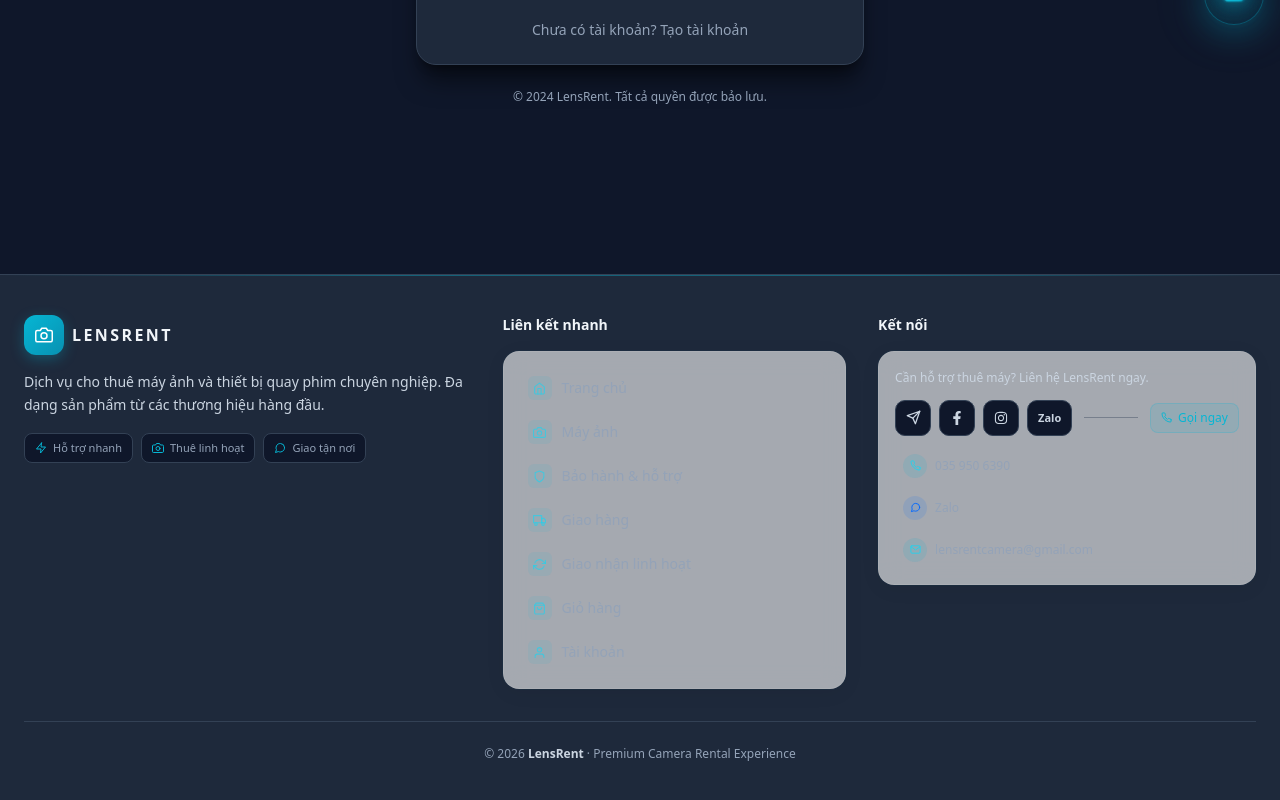
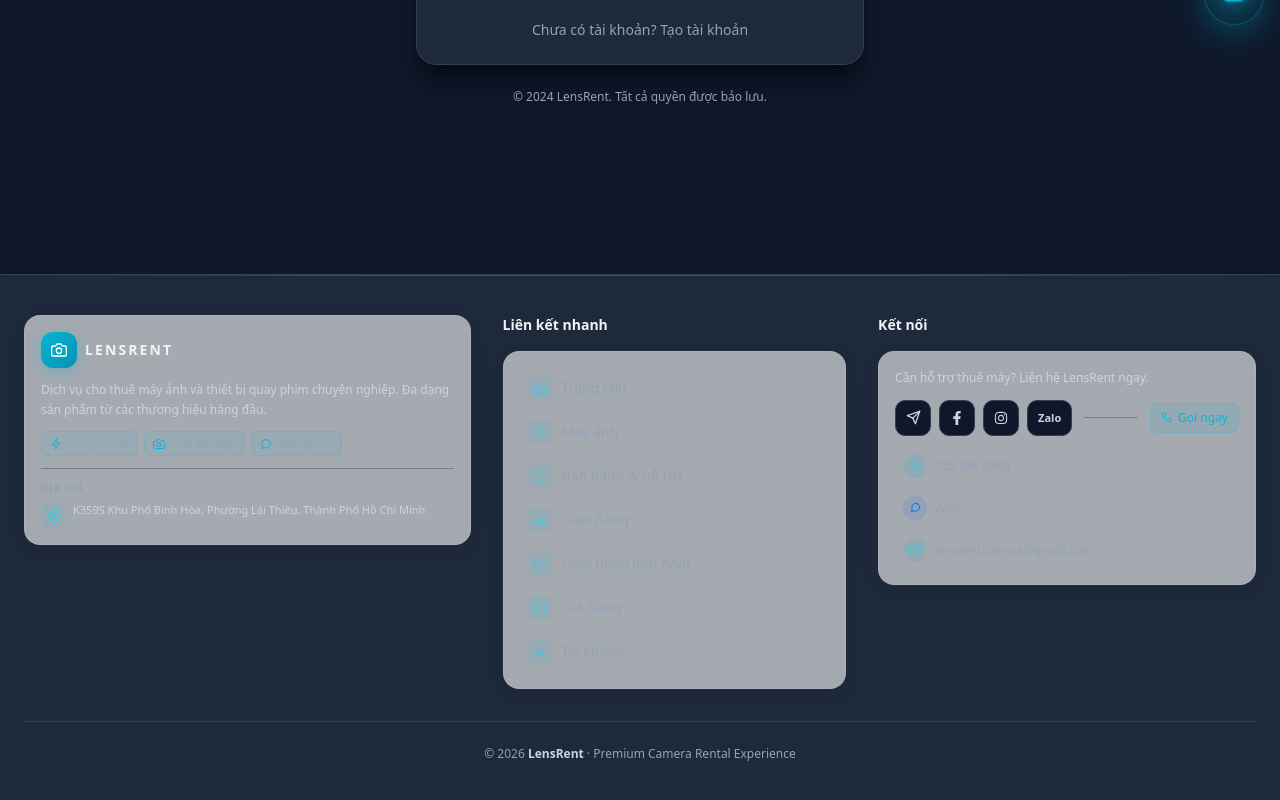
Before and after one commit to kyanh7979/camera-rental-frontend, a React (Vite) app: page /login in a window 1280 px wide. Shown: the part 675-1475 px from the top of the page. Built offline with nearby package versions, Linux system fonts and the light colour scheme; no server answers.

Commit message:
upgrade footer lensrent section with maps and premium layout

```diff
--- a/src/components/layout/Footer.jsx
+++ b/src/components/layout/Footer.jsx
@@ -1,4 +1,4 @@
-import { FiSend, FiPhone, FiMail, FiCamera, FiMessageCircle, FiZap, FiHome, FiShield, FiTruck, FiRefreshCw, FiShoppingBag, FiUser } from 'react-icons/fi';
+import { FiSend, FiPhone, FiMail, FiCamera, FiMessageCircle, FiZap, FiHome, FiShield, FiTruck, FiRefreshCw, FiShoppingBag, FiUser, FiMapPin } from 'react-icons/fi';
 import { FaFacebookF, FaInstagram } from 'react-icons/fa';
 import { useNavigate } from 'react-router-dom';
 import { ROUTES } from '../../constants/routes.js';
@@ -11,6 +11,18 @@ function Footer() {
     { icon: <FiCamera size={12} />, label: 'Thuê linh hoạt' },
     { icon: <FiMessageCircle size={12} />, label: 'Giao tận nơi' },
   ];
+
+  // Shared card style for consistency
+  const cardStyle = {
+    backgroundColor: 'rgba(var(--bg-primary-rgb, 255, 255, 255), 0.6)',
+    backdropFilter: 'blur(12px)',
+    WebkitBackdropFilter: 'blur(12px)',
+    border: '1px solid rgba(var(--border-color-rgb, 200, 200, 200), 0.2)',
+    boxShadow: '0 4px 20px rgba(0, 0, 0, 0.06), 0 0 0 1px rgba(6, 182, 212, 0.04)',
+  };
+
+  const STORE_ADDRESS = 'K359S Khu Phố Bình Hòa, Phường Lái Thiêu, Thành Phố Hồ Chí Minh';
+  const GOOGLE_MAPS_URL = 'https://www.google.com/maps/search/?api=1&query=' + encodeURIComponent(STORE_ADDRESS);
 
   return (
     <footer
@@ -31,24 +43,29 @@ function Footer() {
       <div className="mx-auto max-w-7xl px-4 py-10 md:px-6">
         <div className="grid grid-cols-1 gap-8 md:grid-cols-3 lg:grid-cols-[1.3fr_1fr_1.1fr]">
 
-          {/* Column 1: Logo & Description + Feature Badges */}
+          {/* Column 1: LensRent Info Card */}
           <div>
+            {/* Card wrapper */}
+            <div
+              className="rounded-2xl p-4 transition-all duration-300 hover:-translate-y-0.5"
+              style={cardStyle}
+            >
               {/* Logo */}
               <div
-              className="flex cursor-pointer items-center gap-2 mb-4"
+                className="flex cursor-pointer items-center gap-2 mb-3"
                 onClick={() => navigate(ROUTES.HOME)}
               >
                 <div
-                className="flex h-10 w-10 items-center justify-center rounded-xl flex-shrink-0"
+                  className="flex h-9 w-9 items-center justify-center rounded-xl flex-shrink-0"
                   style={{
                     background: 'linear-gradient(135deg, #06b6d4 0%, #0891b2 100%)',
                     boxShadow: '0 4px 14px rgba(6, 182, 212, 0.3)'
                   }}
                 >
-                <FiCamera className="text-white text-lg" />
+                  <FiCamera className="text-white text-base" />
                 </div>
                 <span
-                className="text-base font-bold tracking-[0.15em]"
+                  className="text-sm font-bold tracking-[0.15em]"
                   style={{ color: 'var(--text-primary)' }}
                 >
                   LENSRENT
@@ -57,22 +74,21 @@ function Footer() {
 
               {/* Description */}
               <p
-              className="text-sm leading-relaxed mb-4"
+                className="text-xs leading-relaxed mb-3"
                 style={{ color: 'var(--text-secondary)' }}
               >
-              Dịch vụ cho thuê máy ảnh và thiết bị quay phim chuyên nghiệp.
-              Đa dạng sản phẩm từ các thương hiệu hàng đầu.
+                Dịch vụ cho thuê máy ảnh và thiết bị quay phim chuyên nghiệp. Đa dạng sản phẩm từ các thương hiệu hàng đầu.
               </p>
 
               {/* Feature Badges */}
-            <div className="flex flex-wrap gap-2">
+              <div className="flex flex-wrap gap-1.5 mb-3">
                 {featureBadges.map((badge, i) => (
                   <div
                     key={i}
-                  className="flex items-center gap-1.5 px-2.5 py-1.5 rounded-lg text-[11px] font-medium"
+                    className="flex items-center gap-1 px-2 py-1 rounded-md text-[10px] font-medium"
                     style={{
-                    backgroundColor: 'var(--bg-primary)',
-                    border: '1px solid var(--border-color)',
+                      backgroundColor: 'rgba(6, 182, 212, 0.08)',
+                      border: '1px solid rgba(6, 182, 212, 0.15)',
                       color: 'var(--text-muted)'
                     }}
                   >
@@ -80,6 +96,35 @@ function Footer() {
                     {badge.label}
                   </div>
                 ))}
+              </div>
+
+              {/* Divider */}
+              <div className="h-px mb-3" style={{ backgroundColor: 'var(--border-color)', opacity: 0.4 }} />
+
+              {/* Address */}
+              <div>
+                <span
+                  className="text-[10px] font-semibold uppercase tracking-wider mb-1.5 block"
+                  style={{ color: 'var(--text-muted)' }}
+                >
+                  Địa chỉ
+                </span>
+                <a
+                  href={GOOGLE_MAPS_URL}
+                  target="_blank"
+                  rel="noopener noreferrer"
+                  aria-label="Mở địa chỉ LensRent trên Google Maps"
+                  title="Mở Google Maps"
+                  className="flex items-start gap-2 group"
+                >
+                  <div className="flex items-center justify-center w-6 h-6 rounded-md flex-shrink-0 mt-0.5 transition-all duration-200 group-hover:bg-cyan-500/15" style={{ backgroundColor: 'rgba(6, 182, 212, 0.1)' }}>
+                    <FiMapPin size={13} className="text-cyan-400" />
+                  </div>
+                  <span className="text-[11px] leading-snug group-hover:text-cyan-400 transition-colors" style={{ color: 'var(--text-secondary)' }}>
+                    {STORE_ADDRESS}
+                  </span>
+                </a>
+              </div>
             </div>
           </div>
 
@@ -95,13 +140,7 @@ function Footer() {
             {/* Quick Links Card */}
             <div
               className="rounded-2xl p-4 transition-all duration-300 hover:-translate-y-0.5"
-              style={{
-                backgroundColor: 'rgba(var(--bg-primary-rgb, 255, 255, 255), 0.6)',
-                backdropFilter: 'blur(12px)',
-                WebkitBackdropFilter: 'blur(12px)',
-                border: '1px solid rgba(var(--border-color-rgb, 200, 200, 200), 0.2)',
-                boxShadow: '0 4px 20px rgba(0, 0, 0, 0.06), 0 0 0 1px rgba(6, 182, 212, 0.04)',
-              }}
+              style={cardStyle}
             >
               <ul className="space-y-1">
                 {[
@@ -143,13 +182,7 @@ function Footer() {
             {/* Glassmorphism Contact Card */}
             <div
               className="rounded-2xl p-4 transition-all duration-300 hover:-translate-y-0.5"
-              style={{
-                backgroundColor: 'rgba(var(--bg-primary-rgb, 255, 255, 255), 0.6)',
-                backdropFilter: 'blur(12px)',
-                WebkitBackdropFilter: 'blur(12px)',
-                border: '1px solid rgba(var(--border-color-rgb, 200, 200, 200), 0.2)',
-                boxShadow: '0 4px 20px rgba(0, 0, 0, 0.06), 0 0 0 1px rgba(6, 182, 212, 0.04)',
-              }}
+              style={cardStyle}
             >
               {/* CTA Text */}
               <p
```
Lines whose indentation alone changed are shown as unchanged.
